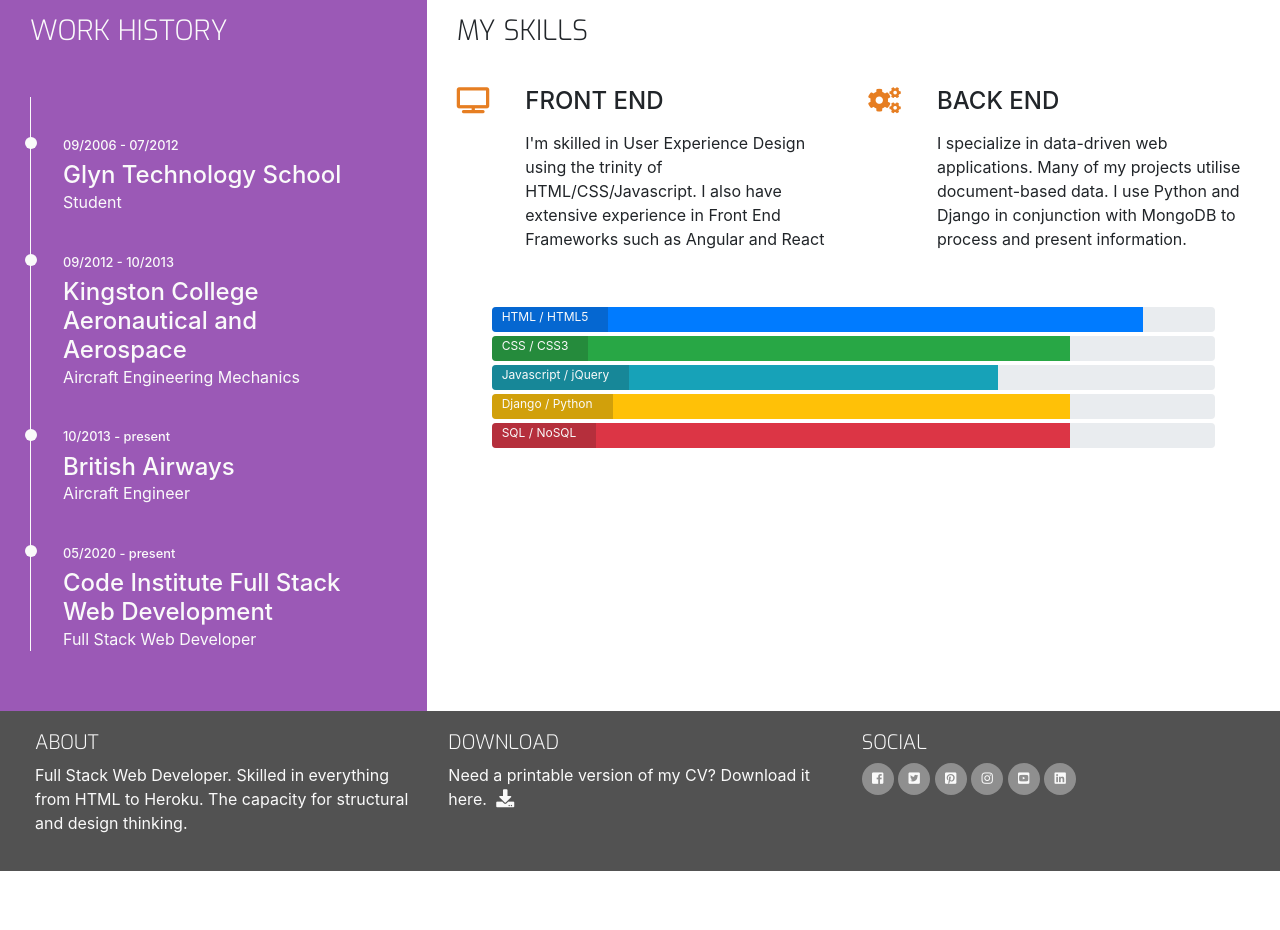
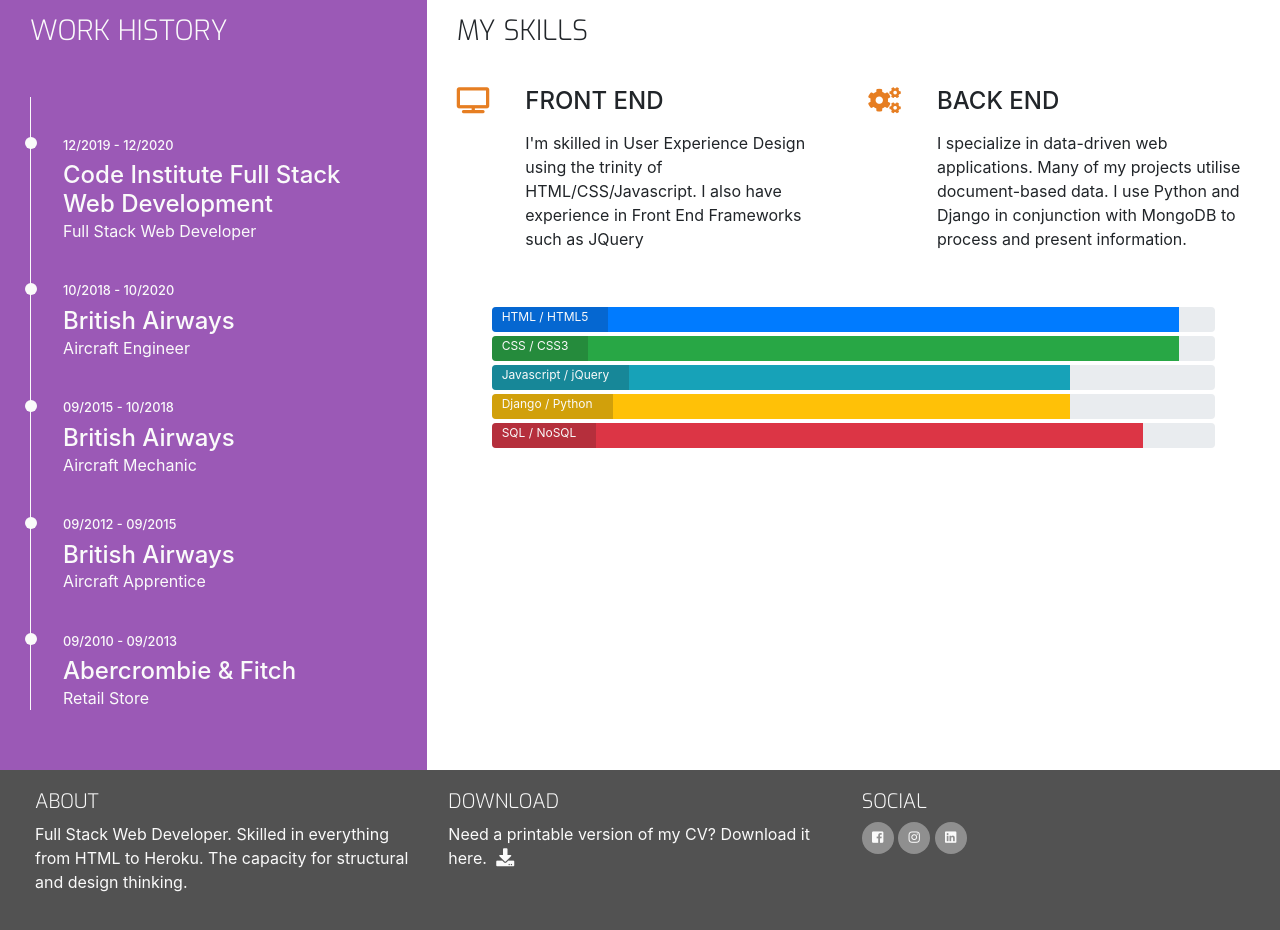
Before and after one commit to Sidhowes/Sidhowes-CV, a plain HTML site: page resume.html in a window 1280 px wide. Shown: the part 380-1310 px from the top of the page. Before the commit the page ends 1251 px from the top, so only its background shows below. Drawn offline with nearby package versions, Linux system fonts and the light colour scheme.

Commit message:
Updated CV

```diff
--- a/assets/css/style.css
+++ b/assets/css/style.css
@@ -90,7 +90,7 @@ header {
 }
 
 .logo {
-    background: url(https://scontent-lhr8-1.cdninstagram.com/v/t51.2885-19/s150x150/98318419_689749568478154_7072369380415242240_n.jpg?_nc_ht=scontent-lhr8-1.cdninstagram.com&_nc_ohc=dkK_cHeLPm8AX-iRD1I&oh=b117162b341e79b58437ea7262193fa7&oe=5F059AE6);
+    background: url("../images/logo.jpg");
     background-position: center;
     background-repeat: no-repeat;
     background-size: cover;
--- a/resume.html
+++ b/resume.html
@@ -35,7 +35,7 @@
                                     <a href="contact.html" class="hvr-sweep-to-bottom"><i class="fa fa-comments" aria-hidden= "true"> </i><span>Contact</span></a>
                                 </li>
                                  <li class="col-6 col-sm-3 ui-menu-color-download list-inline-item menuitem">
-                                    <a href="assets/CV/sid-howes-cv.pdf" target="_blank" class="hvr-sweep-to-bottom"><i class="fa fa-download" aria-hidden= "true"> </i><span>Download</span></a>
+                                    <a href="assets/CV/CV.pdf" target="_blank" class="hvr-sweep-to-bottom"><i class="fa fa-download" aria-hidden= "true"> </i><span>Download</span></a>
                                 </li>
                             </ul>
                         </div>
@@ -58,21 +58,25 @@
                 </div>
             </div>
             <div class="history-item">
-                <div class="timeline-item" data-dates="09/2006 - 07/2012">
-                    <h4>Glyn Technology School</h4>
-                    <p>Student</p>
+                <div class="timeline-item" data-dates="12/2019 - 12/2020">
+                    <h4>Code Institute Full Stack Web Development</h4>
+                    <p>Full Stack Web Developer</p>
                 </div>
-                <div class="timeline-item" data-dates="09/2012 - 10/2013">
-                    <h4>Kingston College Aeronautical and Aerospace</h4>
-                    <p>Aircraft Engineering Mechanics</p>
-                </div>
-                <div class="timeline-item" data-dates="10/2013 - present">
-                    <h4>British Airways</h4>
+                <div class="timeline-item" data-dates="10/2018 - 10/2020">
+                   <h4>British Airways</h4>
                     <p>Aircraft Engineer</p>
                 </div>
-                <div class="timeline-item" data-dates="05/2020 - present">
-                    <h4>Code Institute Full Stack Web Development</h4>
-                    <p>Full Stack Web Developer</p>
+                <div class="timeline-item" data-dates="09/2015 - 10/2018">
+                    <h4>British Airways</h4>
+                    <p>Aircraft Mechanic</p>
+                </div>
+                <div class="timeline-item" data-dates="09/2012 - 09/2015">
+                    <h4>British Airways</h4>
+                    <p>Aircraft Apprentice</p>
+                </div>
+                <div class="timeline-item" data-dates="09/2010 - 09/2013">
+                    <h4>Abercrombie & Fitch</h4>
+                    <p>Retail Store</p>
                 </div>
             </div>
         </div>
@@ -90,7 +94,7 @@
                             </div>
                             <div class="col-10">
                                 <h4 class="three-reasons-heading uppercase">Front End</h4>
-                                <p> I'm skilled in User Experience Design using the trinity of HTML/CSS/Javascript. I also have extensive experience in Front End Frameworks such as Angular and React
+                                <p> I'm skilled in User Experience Design using the trinity of HTML/CSS/Javascript. I also have experience in Front End Frameworks such as JQuery
                                 </p>
                             </div>
                         </div>
@@ -111,23 +115,23 @@
                 <div class="row progress-section">
                     <div class="col">
                         <div class="progress">
-                            <div class="progress-bar" role="progressbar" aria-valuenow="90"
-                            aria-valuemin="0" aria-valuemax="100" style="width:90%;">
-                                <span class="sr-only">90% complete</span>
+                            <div class="progress-bar" role="progressbar" aria-valuenow="95"
+                            aria-valuemin="0" aria-valuemax="100" style="width:95%;">
+                                <span class="sr-only">95% complete</span>
                             </div>
                             <span class="progress-type"> HTML / HTML5 </span>
                         </div>
                          <div class="progress">
-                            <div class="progress-bar bg-success" role="progressbar" aria-valuenow="80"
-                            aria-valuemin="0" aria-valuemax="100" style="width:80%;">
-                                <span class="sr-only">80% complete</span>
+                            <div class="progress-bar bg-success" role="progressbar" aria-valuenow="95"
+                            aria-valuemin="0" aria-valuemax="100" style="width:95%;">
+                                <span class="sr-only">95% complete</span>
                             </div>
                             <span class="progress-type">CSS / CSS3</span>
                         </div>
                         <div class="progress">
-                            <div class="progress-bar bg-info" role="progressbar" aria-valuenow="70"
-                            aria-valuemin="0" aria-valuemax="100" style="width:70%;">
-                                <span class="sr-only">70% complete</span>
+                            <div class="progress-bar bg-info" role="progressbar" aria-valuenow="80"
+                            aria-valuemin="0" aria-valuemax="100" style="width:80%;">
+                                <span class="sr-only">80% complete</span>
                             </div>
                             <span class="progress-type">Javascript / jQuery</span>
                         </div>
@@ -139,9 +143,9 @@
                             <span class="progress-type">Django / Python</span>
                         </div>
                         <div class="progress">
-                            <div class="progress-bar bg-danger" role="progressbar" aria-valuenow="80"
-                            aria-valuemin="0" aria-valuemax="100" style="width:80%;">
-                                <span class="sr-only">80% complete</span>
+                            <div class="progress-bar bg-danger" role="progressbar" aria-valuenow="90"
+                            aria-valuemin="0" aria-valuemax="100" style="width:90%;">
+                                <span class="sr-only">90% complete</span>
                             </div>
                             <span class="progress-type">SQL / NoSQL</span>
                         </div>
@@ -164,7 +168,7 @@
             <div class="col-sm-4">
                 <h5 class="uppercase general-sub">Download</h5>
                 <p class="inline-block">Need a printable version of my CV? Download it here.
-                    <a href="assets/CV/sid-howes-cv.pdf" target="_blank" class="cv-pdf">
+                    <a href="assets/CV/CV.pdf" target="_blank" class="cv-pdf">
                         <i class="fa fa-download" aria-hidden="true"></i>
                         <span class="sr-only">Download link.</span>
                     </a>
@@ -174,37 +178,19 @@
                 <h5 class="uppercase general-sub">Social</h5>
                 <ul class="list-inline social-links">
                     <li class="list-inline-item">
-                        <a href="#" target="_blank">
+                        <a href="https://www.facebook.com/sid.howes.7/" target="_blank">
                             <i class="fab fa-facebook-square" aria-hidden="true"></i>
                             <span class="sr-only">Facebook</span>
                         </a>
                     </li>
                     <li class="list-inline-item">
-                        <a href="#" target="_blank">
-                            <i class="fab fa-twitter-square" aria-hidden="true"></i>
-                            <span class="sr-only">Twitter</span>
-                        </a>
-                    </li>
-                    <li class="list-inline-item">
-                        <a href="#" target="_blank">
-                            <i class="fab fa-pinterest-square" aria-hidden="true"></i>
-                            <span class="sr-only">Pinterest</span>
-                        </a>
-                    </li>
-                    <li class="list-inline-item">
-                        <a href="#" target="_blank">
+                        <a href="https://www.instagram.com/sidhowes/" target="_blank">
                             <i class="fab fa-instagram" aria-hidden="true"></i>
                             <span class="sr-only">Instagram</span>
                         </a>
                     </li>
                     <li class="list-inline-item">
-                        <a href="#" target="_blank">
-                            <i class="fab fa-youtube-square" aria-hidden="true"></i>
-                            <span class="sr-only">Youtube</span>
-                        </a>
-                    </li>
-                    <li class="list-inline-item">
-                        <a href="#" target="_blank">
+                        <a href="https://www.linkedin.com/in/sid-howes-258b7b105/" target="_blank">
                             <i class="fab fa-linkedin" aria-hidden="true"></i>
                             <span class="sr-only">Linkedin</span>
                         </a>
```
Also changed, not shown: contact.html (+5 -23 lines), index.html (+8 -26 lines), assets/images/logo.jpg (added), 3 other files.
